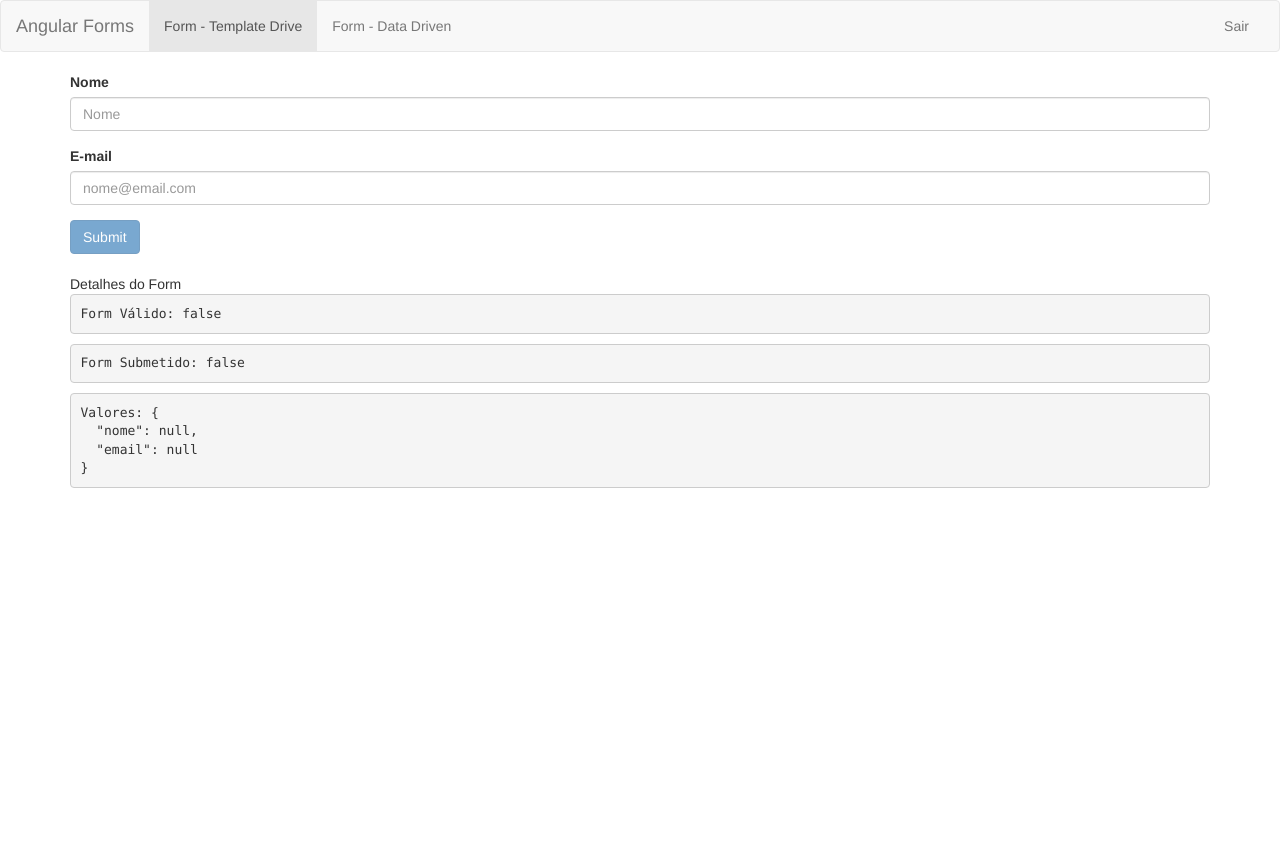
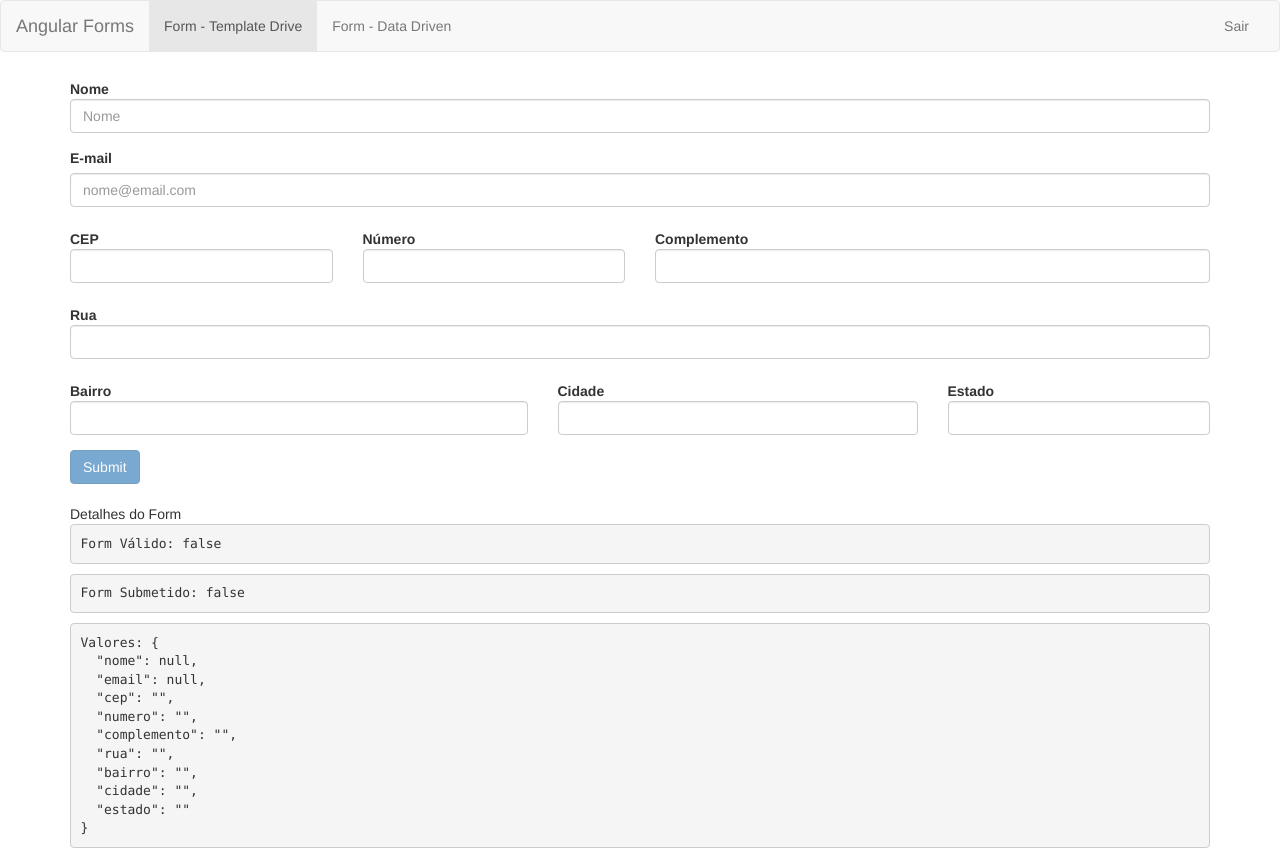
Before and after one commit to paulo-nazareth/curso_angular_v2, an Angular app in the folder forms/: page /templateForm in a window 1280 px wide. Before the commit the page ends 800 px from the top, so only its background shows below. Built offline with nearby package versions, Linux system fonts and the light colour scheme.

Commit message:
Curso de Angular - 82# Forms (Template Driven) Adicionando Campos de Endereço (Form Layout Bootstrap 3

```diff
--- a/forms/src/app/template-form/template-form.component.html
+++ b/forms/src/app/template-form/template-form.component.html
@@ -1,33 +1,94 @@
 <!-- #f Variavel Local-->
-<form #f="ngForm" (ngSubmit)="onSubmit(f)">
+<form #f="ngForm" (ngSubmit)="onSubmit(f)" class="form-horizontal">
   <div class="form-group"
      [class.has-error]="nome.touched && !nome.valid"
      [class.has-feedback]="nome.touched && !nome.valid">
-    <label class="control-label" for="nome">Nome</label>
-    <input type="text" class="form-control" id="nome" placeholder="Nome"
-      name="nome" aria-describedby="nomeError" [(ngModel)]="usuario.nome" required #nome="ngModel">
-    <span class="glyphicon glyphicon-remove form-control-feedback" aria-hidden="true" *ngIf="nome.touched && !nome.valid"></span>
-    <span id="nomeError" class="sr-only" *ngIf="nome.touched && !nome.valid">(error)</span>
-    <!-- Verificar Classes do Elemento
-      <div>{{ nome.className }}</div>
-      -->
-    <div class="alert alert-danger" role="alert"
-       *ngIf="nome.touched && !nome.valid">Preenchimento do nome obrigatório!
+    <div class="col-sm-12">
+      <label class="control-label" for="nome">Nome</label>
+    </div>
+    <div class="col-sm-12">
+      <input type="text" class="form-control" id="nome" placeholder="Nome" name="nome" aria-describedby="nomeError" [(ngModel)]="usuario.nome" required #nome="ngModel">
+      <span class="glyphicon glyphicon-remove form-control-feedback" aria-hidden="true" *ngIf="nome.touched && !nome.valid"></span>
+      <span id="nomeError" class="sr-only" *ngIf="nome.touched && !nome.valid">(error)</span>
+      <!-- Verificar Classes do Elemento <div>{{ nome.className }}</div> -->
+      <div class="alert alert-danger" role="alert" *ngIf="nome.touched && !nome.valid">Preenchimento do nome obrigatório!</div>
     </div>
   </div>
   <div class="form-group">
-    <label for="email">E-mail</label>
-    <input type="email" class="form-control"
-      id="email" placeholder="nome@email.com"
-      name="email" [(ngModel)]="usuario.email" required
-      email #email="ngModel"
-      >
-      <!-- pattern="^[\w-\.]+@([\w-]+\.)+[\w-]{2,4}$"
-       no angular4 apenas email -->
-      <div class="alert alert-danger" role="alert"
-       *ngIf="email.touched && !email.valid">E-mail inválido!
-      </div>
+    <div class="col-sm-12">
+      <label for="email">E-mail</label>
+    </div>
+    <div class="col-sm-12">
+      <input type="email" class="form-control" id="email" placeholder="nome@email.com" name="email" [(ngModel)]="usuario.email" required email #email="ngModel">
+        <!-- pattern="^[\w-\.]+@([\w-]+\.)+[\w-]{2,4}$"   no angular4 apenas email -->
+      <div class="alert alert-danger" role="alert" *ngIf="email.touched && !email.valid">E-mail inválido!</div>
+    </div>
   </div>
+  <div class="form-group">
+    <div class="col-md-3"
+     [class.has-error]="cep.touched && !cep.valid"
+     [class.has-feedback]="cep.touched && !cep.valid">
+      <label for="cep" class="control-label">CEP</label>
+      <input type="text" class="form-control" id="cep" name="cep" ngModel required #cep="ngModel">
+      <span class="glyphicon glyphicon-remove form-control-feedback" aria-hidden="true" *ngIf="cep.touched && !cep.valid"></span>
+      <span id="cepError" class="sr-only" *ngIf="cep.touched && !cep.valid">(error)</span>
+      <div class="alert alert-danger" role="alert" *ngIf="cep.touched && !cep.valid">Preenchimento do CEP obrigatório!</div>
+    </div>
+    <div class="col-md-3"
+     [class.has-error]="numero.touched && !numero.valid"
+     [class.has-feedback]="numero.touched && !numero.valid">
+      <label for="numero" class="control-label">Número</label>
+      <input type="text" class="form-control" id="numero" name="numero" ngModel required #numero="ngModel">
+      <span class="glyphicon glyphicon-remove form-control-feedback" aria-hidden="true" *ngIf="numero.touched && !numero.valid"></span>
+      <span id="numeroError" class="sr-only" *ngIf="numero.touched && !numero.valid">(error)</span>
+      <div class="alert alert-danger" role="alert" *ngIf="numero.touched && !numero.valid">Preenchimento do Número obrigatório!</div>
+    </div>
+    <div class="col-md-6">
+      <label for="complemento" class="control-label">Complemento</label>
+      <input type="text" class="form-control" id="complemento" name="complemento" ngModel #complemento="ngModel">
+    </div>
+  </div>
+  <div class="form-group"
+     [class.has-error]="rua.touched && !rua.valid"
+     [class.has-feedback]="rua.touched && !rua.valid">
+    <div class="col-md-12">
+      <label for="rua" class="control-label">Rua</label>
+      <input type="text" class="form-control" id="rua" name="rua" ngModel required #rua="ngModel">
+      <span class="glyphicon glyphicon-remove form-control-feedback" aria-hidden="true" *ngIf="rua.touched && !rua.valid"></span>
+      <span id="ruaError" class="sr-only" *ngIf="rua.touched && !rua.valid">(error)</span>
+      <div class="alert alert-danger" role="alert" *ngIf="rua.touched && !rua.valid">Preenchimento do rua obrigatório!</div>
+    </div>
+  </div>
+  <div class="form-group">
+    <div class="col-md-5"
+     [class.has-error]="bairro.touched && !bairro.valid"
+     [class.has-feedback]="bairro.touched && !bairro.valid">
+      <label for="bairro" class="control-label">Bairro</label>
+      <input type="text" class="form-control" id="bairro" name="bairro" ngModel required #bairro="ngModel">
+      <span class="glyphicon glyphicon-remove form-control-feedback" aria-hidden="true" *ngIf="bairro.touched && !bairro.valid"></span>
+      <span id="bairroError" class="sr-only" *ngIf="bairro.touched && !bairro.valid">(error)</span>
+      <div class="alert alert-danger" role="alert" *ngIf="bairro.touched && !bairro.valid">Preenchimento do Bairro obrigatório!</div>
+    </div>
+    <div class="col-md-4"
+     [class.has-error]="cidade.touched && !cidade.valid"
+     [class.has-feedback]="cidade.touched && !cidade.valid">
+      <label for="cidade" class="control-label">Cidade</label>
+      <input type="text" class="form-control" id="cidade" name="cidade" ngModel required #cidade="ngModel">
+      <span class="glyphicon glyphicon-remove form-control-feedback" aria-hidden="true" *ngIf="cidade.touched && !cidade.valid"></span>
+      <span id="cidadeError" class="sr-only" *ngIf="cidade.touched && !cidade.valid">(error)</span>
+      <div class="alert alert-danger" role="alert" *ngIf="cidade.touched && !cidade.valid">Preenchimento do Cidade obrigatório!</div>
+    </div>
+    <div class="col-md-3"
+     [class.has-error]="estado.touched && !estado.valid"
+     [class.has-feedback]="estado.touched && !estado.valid">
+      <label for="estado" class="control-label">Estado</label>
+      <input type="text" class="form-control" id="estado" name="estado" ngModel required #estado="ngModel">
+      <span class="glyphicon glyphicon-remove form-control-feedback" aria-hidden="true" *ngIf="estado.touched && !estado.valid"></span>
+      <span id="estadoError" class="sr-only" *ngIf="estado.touched && !estado.valid">(error)</span>
+      <div class="alert alert-danger" role="alert" *ngIf="estado.touched && !estado.valid">Preenchimento do Estado obrigatório!</div>
+    </div>
+  </div>
+
   <button type="submit" class="btn btn-primary"
     [disabled]="!f.valid">Submit</button>
 
```
